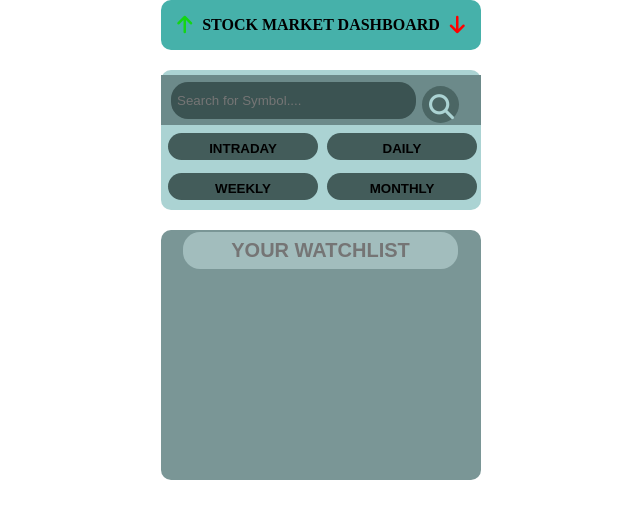
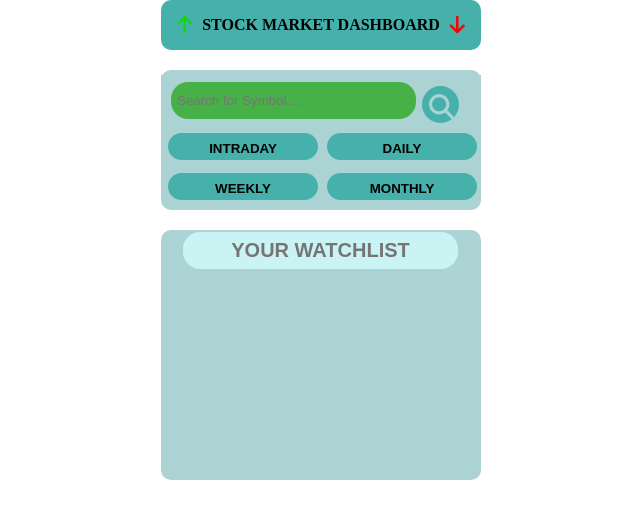
Before and after one commit to pranjulpatel88/Stock-Market-Dashboard---JS-Placement-Project---dkdvp22dammb, a plain HTML site: page index.html in a window 1280 px wide. Shown: the whole page, without its empty margins (279-919 px from the left). Drawn offline with Linux system fonts and the light colour scheme.

Commit message:
Update styles.css
Signed-off-by: Pranjul patel <106220007+pranjulpatel88@users.noreply.github.com>

```diff
--- a/styles.css
+++ b/styles.css
@@ -57,7 +57,7 @@ h4 {
 }
 
 .container-input {
-    background-color: rgb(108, 138, 138);
+    background-color: rgb(171, 211, 211);
     height: 50px;
     width: 320px;
     display: flex;
@@ -71,7 +71,7 @@ h4 {
     height: 37px;
     width: 245px;
     border-radius: 17px;
-    background-color: rgb(59, 83, 82);
+    background-color: rgb(70, 177, 70);
     color: black;
     padding: 6px 0px 6px 6px;
 
@@ -80,7 +80,7 @@ h4 {
 
 .fa-magnifying {
 
-    background-color: rgb(75, 102, 100);
+    background-color: rgb(70, 177, 170);
     color: rgb(171, 211, 211);
     text-align: center;
     width: 37px;
@@ -105,7 +105,7 @@ h4 {
 }
 
 .select-name {
-    background-color: rgb(67, 92, 90);
+    background-color: rgb(70, 177, 170);
     height: 27px;
     width: 150px;
     border-radius: 18px;
@@ -120,13 +120,13 @@ h4 {
 .container-watchlist {
     height: 250px;
     width: 320px;
-    background-color: rgb(122, 150, 150);
+    background-color: rgb(171, 211, 211);
     border-radius: 10px;
     overflow: scroll;
 }
 
 .Watchlist-input {
-    background-color: #a2bdbd;
+    background-color: #caf3f3;
     width: 275px;
     border: none;
     height: 37px;
@@ -212,7 +212,7 @@ h4 {
 table {
     font-weight: bold;
     font-size: 12px;
-    background-color: #324444;
+    background-color: #caf3f3;
     overflow: scroll;
     height: 50px;
     margin: -15px 0px 0px 4px;
```
